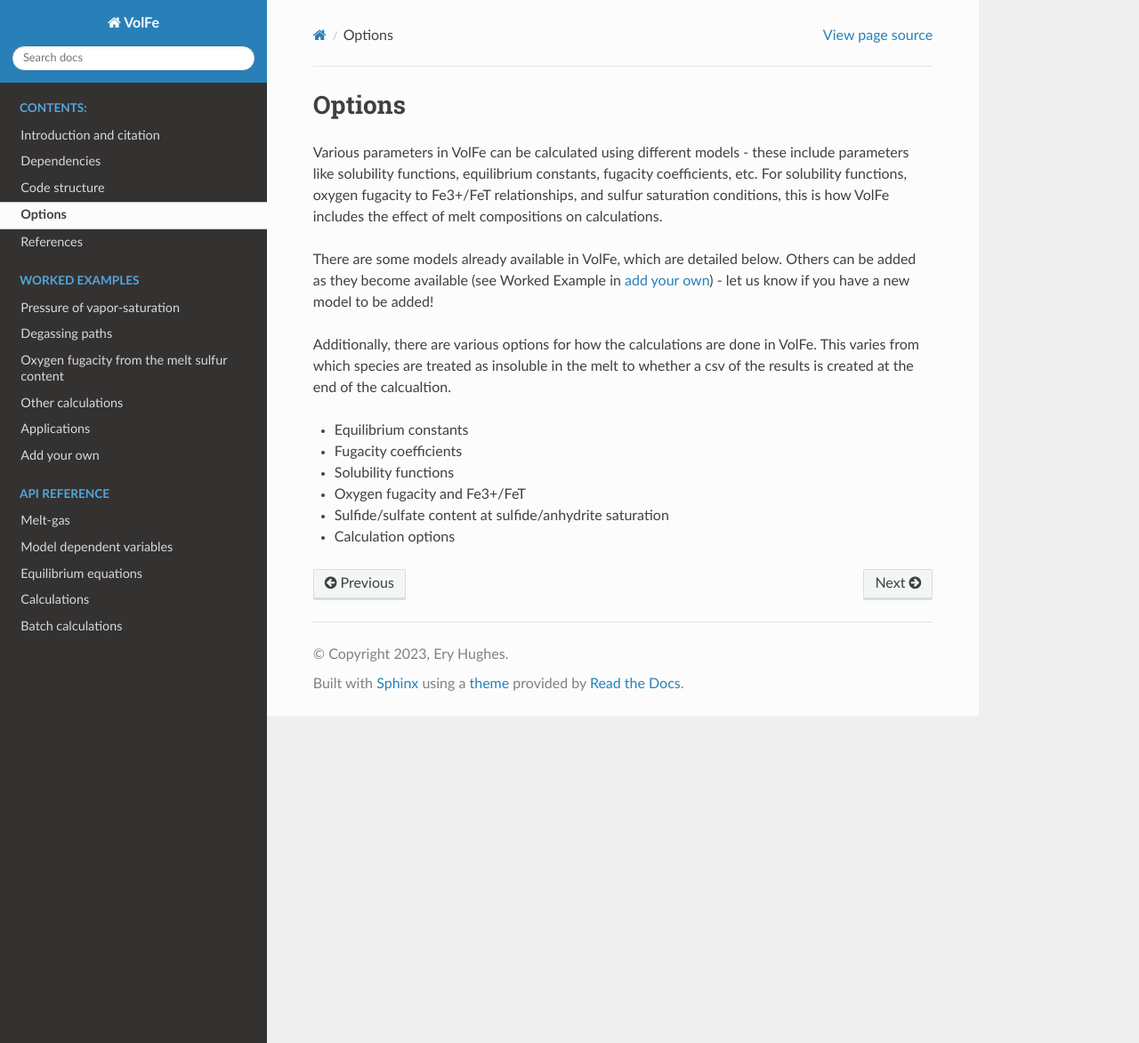
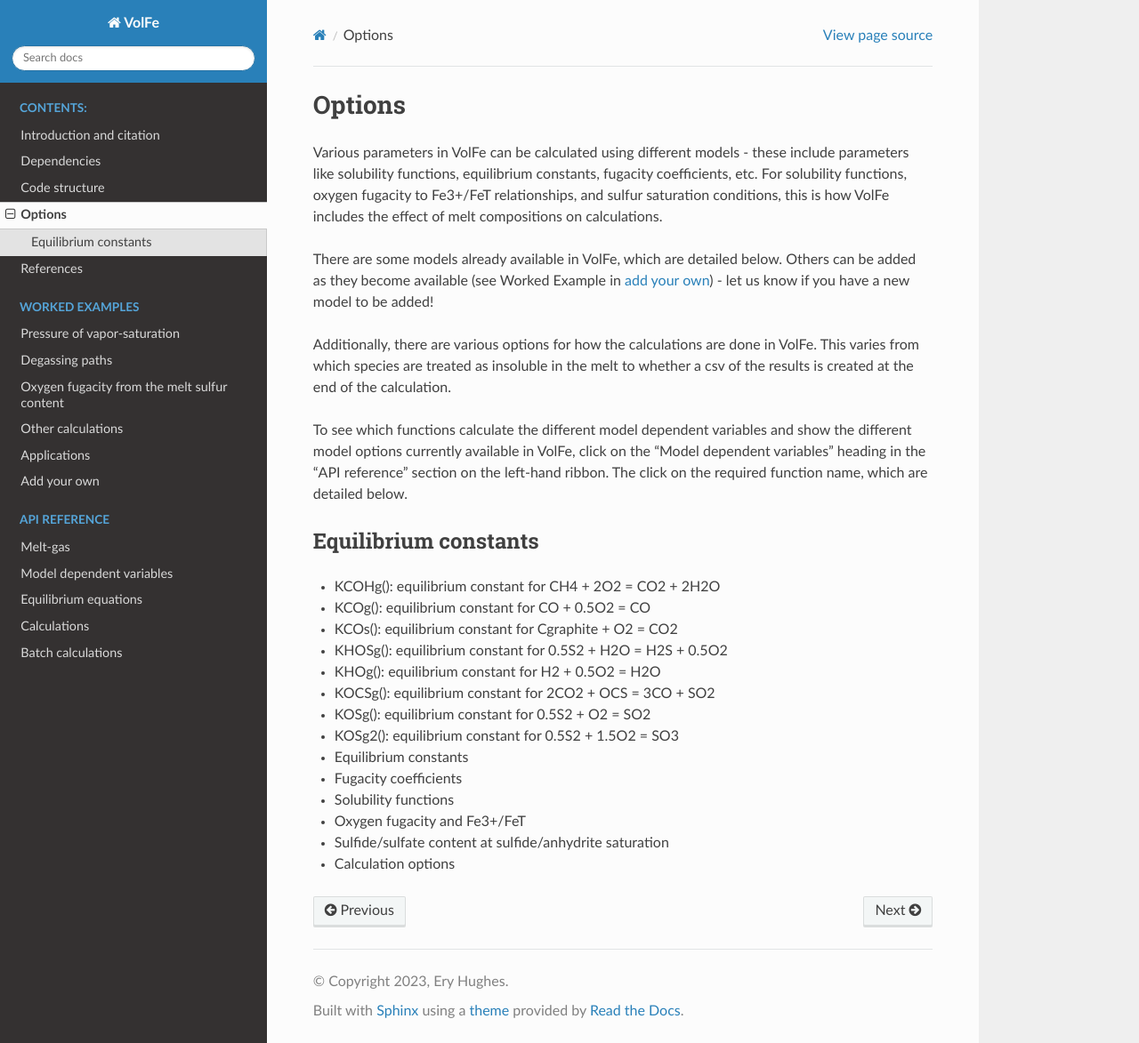
Before and after one commit to eryhughes/VolFe, a Sphinx documentation site: the page built from docs/current_mdv.rst, in a window 1280 px wide and 1173 px high. Shown: the whole window at 89% size. Built offline with Sphinx 7.4.7 and the Read the Docs theme 3.1.0, drawn with Linux system fonts in a browser that asks for light colours.

Commit message:
changing structure

```diff
--- a/docs/current_mdv.rst
+++ b/docs/current_mdv.rst
@@ -9,7 +9,30 @@
 Others can be added as they become available (see Worked Example in :doc:`add your own <add_your_own>`) - let us know if you have a new model to be added!
 
 Additionally, there are various options for how the calculations are done in VolFe.
-This varies from which species are treated as insoluble in the melt to whether a csv of the results is created at the end of the calcualtion.
+This varies from which species are treated as insoluble in the melt to whether a csv of the results is created at the end of the calculation.
+
+To see which functions calculate the different model dependent variables and show the different model options currently available in VolFe,
+click on the "Model dependent variables" heading in the "API reference" section on the left-hand ribbon. The click on the required function name, which are detailed below.
+
+
+Equilibrium constants
+-------
+- KCOHg(): equilibrium constant for CH4 + 2O2 = CO2 + 2H2O
+
+- KCOg(): equilibrium constant for CO + 0.5O2 = CO
+
+- KCOs(): equilibrium constant for Cgraphite + O2 = CO2
+
+- KHOSg(): equilibrium constant for 0.5S2 + H2O = H2S + 0.5O2
+
+- KHOg(): equilibrium constant for H2 + 0.5O2 = H2O
+
+- KOCSg(): equilibrium constant for 2CO2 + OCS = 3CO + SO2
+
+- KOSg(): equilibrium constant for 0.5S2 + O2 = SO2
+
+- KOSg2(): equilibrium constant for 0.5S2 + 1.5O2 = SO3
+
 
 - :doc:`Equilibrium constants <mdv/equilibrium_constants>`
 
```
